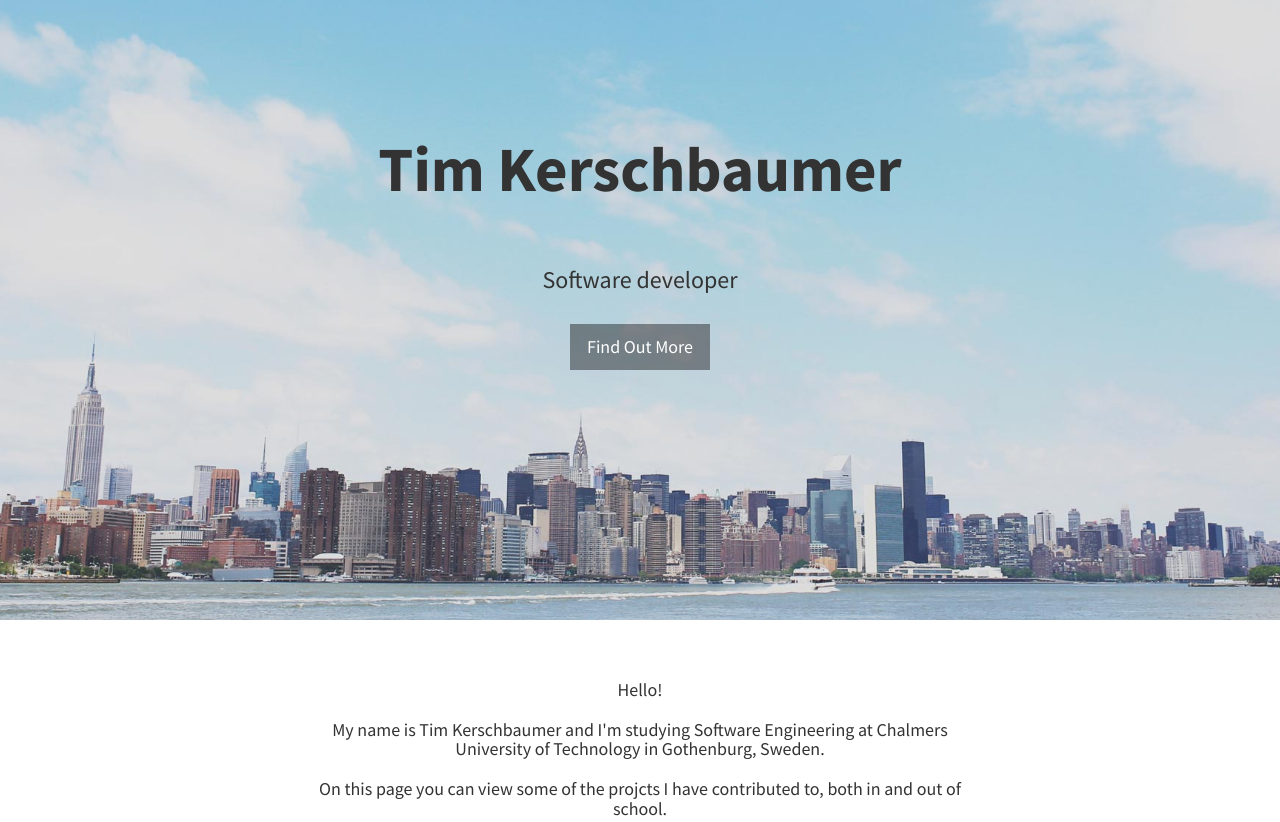
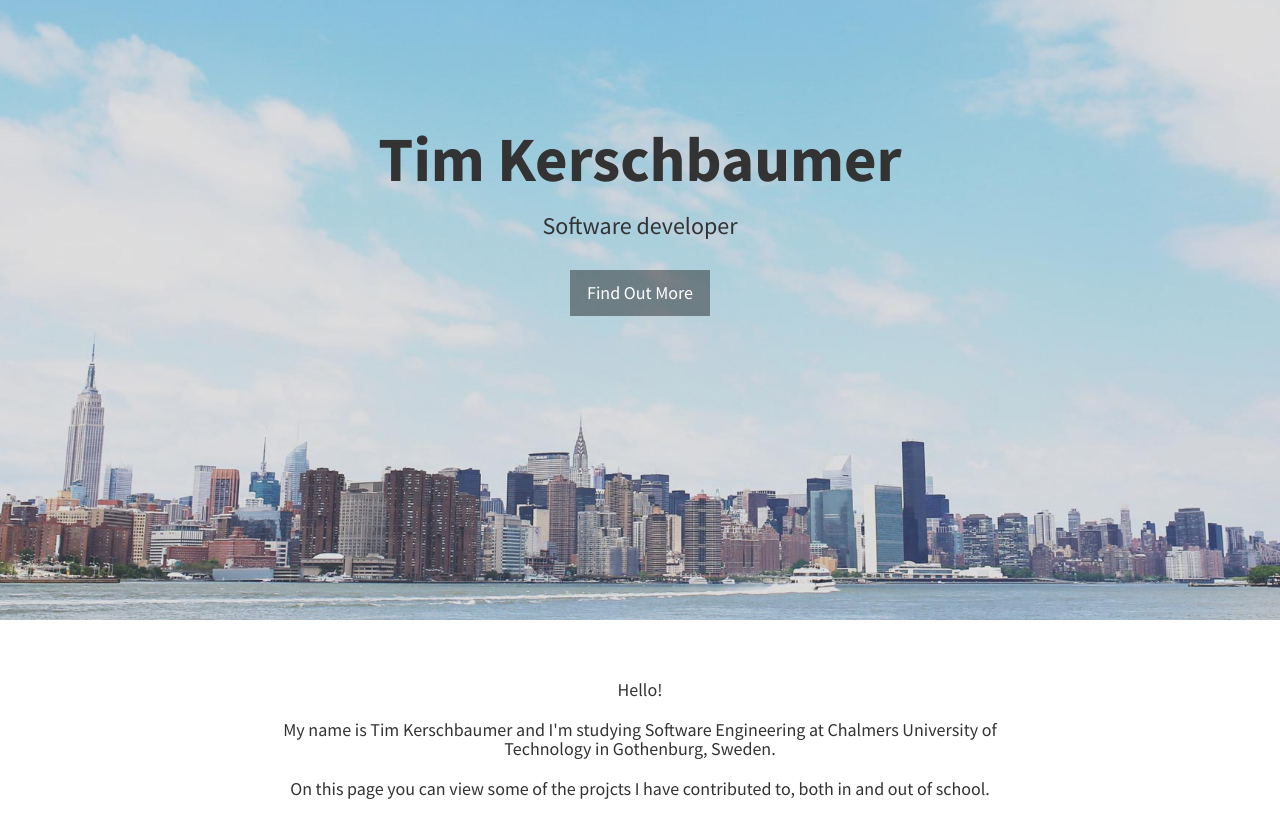
Before and after one commit to timkersch/timkersch.github.io, a plain HTML site: page index.html in a window 1280 px wide. Shown: the part 180-1002 px from the top of the page. Drawn offline with Linux system fonts and the light colour scheme.

Commit message:
Updated padding and margin again

```diff
--- a/css/overrided.css
+++ b/css/overrided.css
@@ -20,17 +20,13 @@ i{
 }
 
 .col-lg-12 h4{
-    margin-left: 20%;
-    margin-right: 20%;
+    padding-left: 15% !important;
+    padding-right: 15% !important;
 }
 
-header h1{
-    margin: 5% !important;
-}
-
-section{
-    padding: 0;
-    margin: 0;
+h1{
+    padding-left: 5% !important;
+    padding-right: 5% !important;
 }
 
 .list-inline i:hover{
```
Also changed, not shown: index.html (+1 -2 lines).
